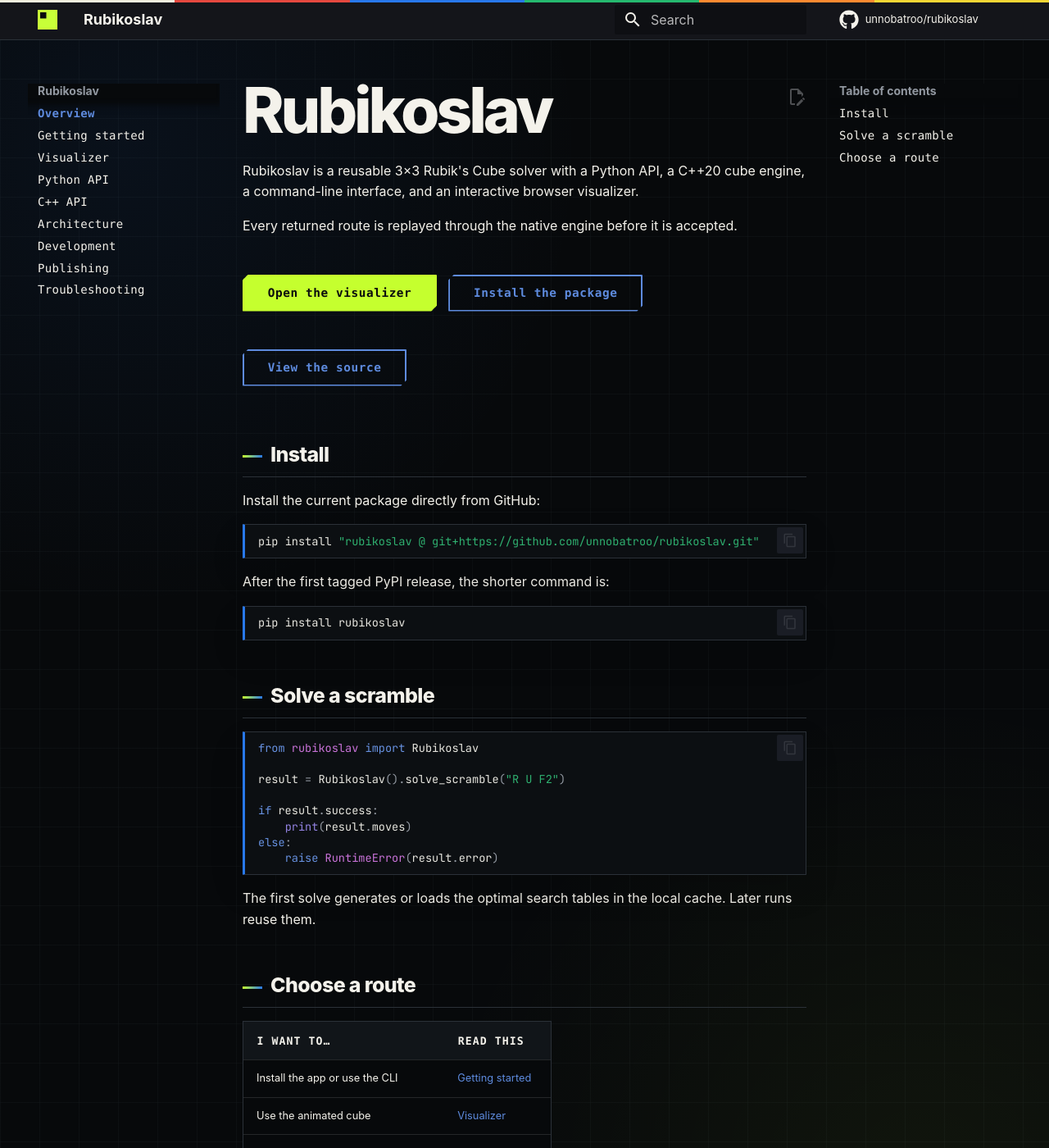
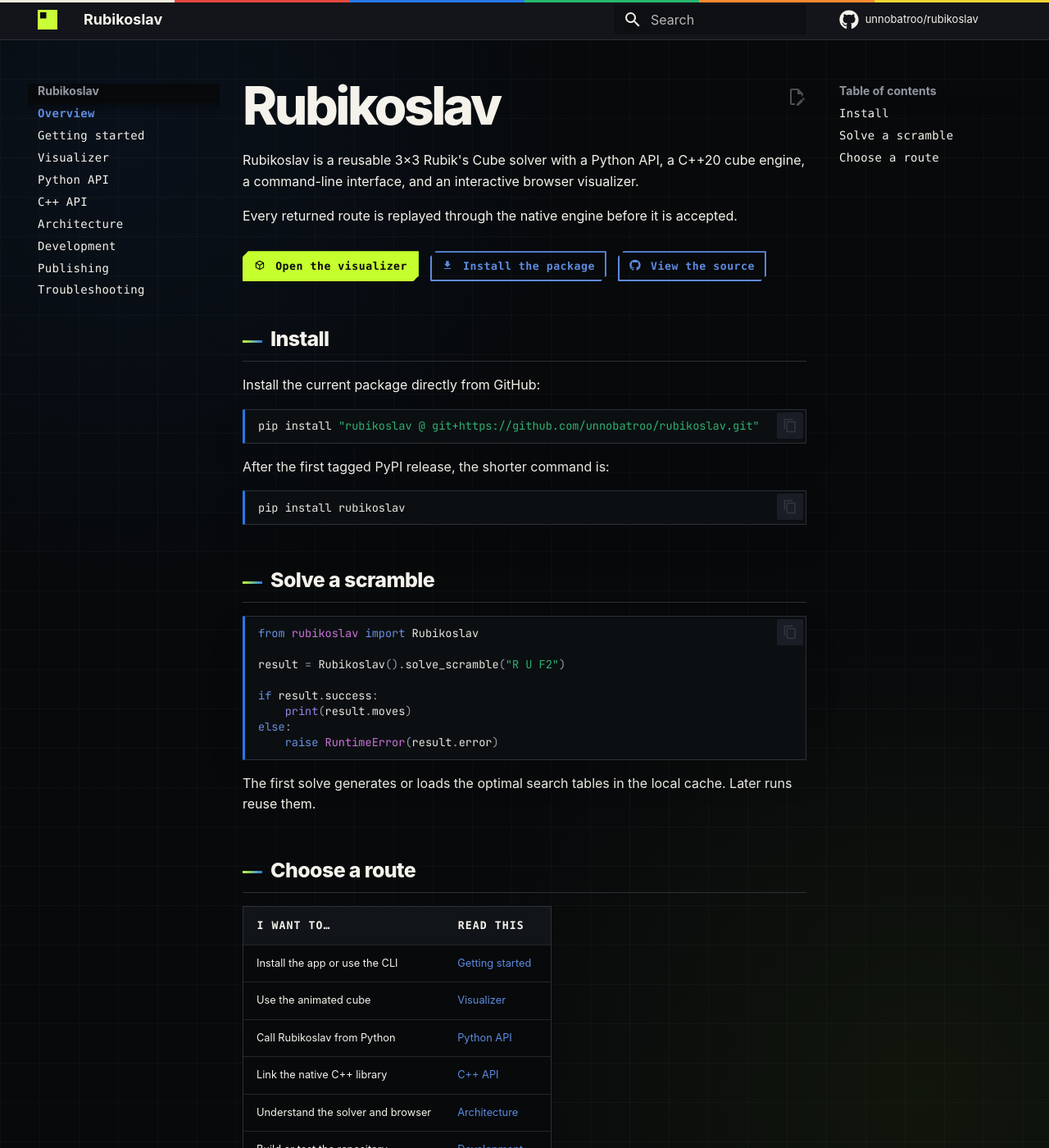
Before and after one commit to unnobatroo/rubikoslav, an MkDocs documentation site: the page built from docs/index.md, in a window 1280 px wide and 1400 px high. Shown: the whole window at 82% size. Built offline with MkDocs 1.6.1 and Material for MkDocs 9.7.7, drawn with Linux system fonts in a browser that asks for light colours; comment, search, counter and statistics services are not loaded.

Commit message:
refine wiki hero actions

```diff
--- a/docs/index.md
+++ b/docs/index.md
@@ -6,11 +6,11 @@ Every returned route is replayed through the native engine before it is accepted
 
 <div class="rubikoslav-actions" markdown="1">
 
-[Open the visualizer](https://rubikoslav.vercel.app){ .md-button .md-button--primary }
+[:material-cube-outline: Open the visualizer](https://rubikoslav.vercel.app){ .md-button .md-button--primary }
 
-[Install the package](getting-started.md){ .md-button }
+[:material-download: Install the package](getting-started.md){ .md-button }
 
-[View the source](https://github.com/unnobatroo/rubikoslav){ .md-button }
+[:fontawesome-brands-github: View the source](https://github.com/unnobatroo/rubikoslav){ .md-button }
 
 </div>
 
--- a/docs/stylesheets/extra.css
+++ b/docs/stylesheets/extra.css
@@ -101,7 +101,7 @@ input {
   max-width: 18ch;
   margin-bottom: 1.2rem;
   color: var(--md-default-fg-color);
-  font-size: clamp(2.4rem, 6vw, 4.25rem);
+  font-size: clamp(2.3rem, 5vw, 3.75rem);
   font-weight: 820;
   line-height: 0.96;
   letter-spacing: -0.055em;
@@ -185,9 +185,29 @@ input {
 
 .rubikoslav-actions {
   display: flex;
-  flex-wrap: wrap;
+  flex-wrap: nowrap;
   gap: 0.7rem;
+  align-items: center;
   margin: 1.5rem 0 2rem;
+  padding-bottom: 0.15rem;
+  overflow-x: auto;
+}
+
+.rubikoslav-actions > p {
+  flex: 0 0 auto;
+  margin: 0;
+}
+
+.rubikoslav-actions .md-button {
+  padding: 0.45em 0.9em;
+  font-size: 0.66rem;
+  white-space: nowrap;
+}
+
+.rubikoslav-actions .twemoji {
+  width: 1.05em;
+  margin-right: 0.3em;
+  vertical-align: -0.16em;
 }
 
 .rubikoslav-actions .md-button--primary {
@@ -207,7 +227,7 @@ input {
 
 @media screen and (max-width: 44.9844em) {
   .md-typeset h1 {
-    font-size: clamp(2.3rem, 15vw, 3.6rem);
+    font-size: clamp(2.15rem, 12vw, 3.2rem);
   }
 
   .md-typeset h2::before {
--- a/mkdocs.yml
+++ b/mkdocs.yml
@@ -46,6 +46,9 @@ markdown_extensions:
       permalink: true
   - pymdownx.highlight:
       anchor_linenums: true
+  - pymdownx.emoji:
+      emoji_index: !!python/name:material.extensions.emoji.twemoji
+      emoji_generator: !!python/name:material.extensions.emoji.to_svg
   - pymdownx.inlinehilite
   - pymdownx.superfences
   - pymdownx.tabbed:
```
